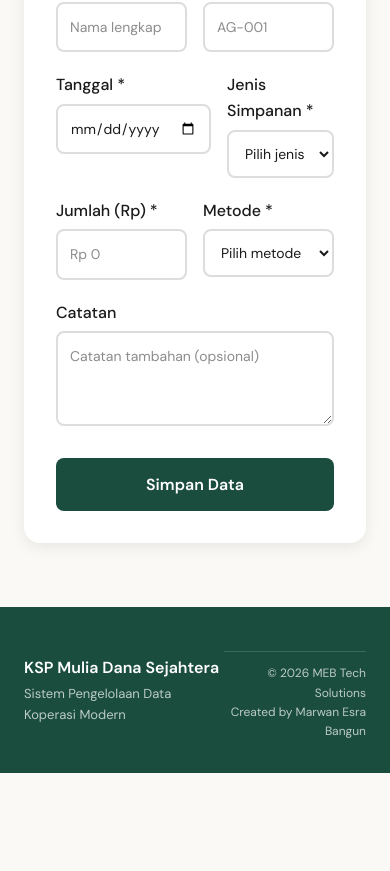
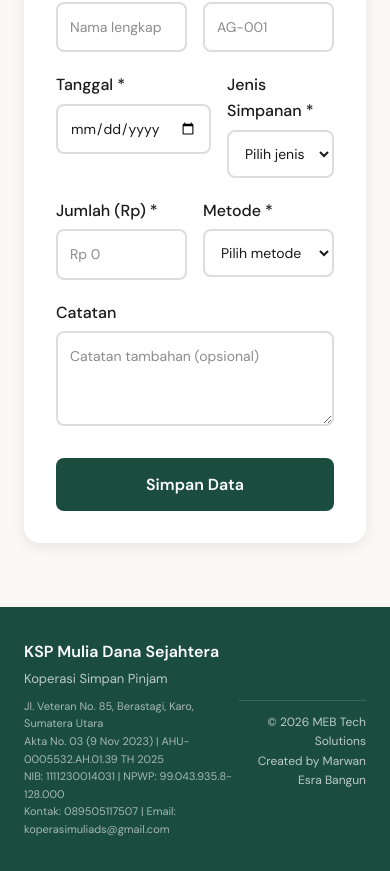
Before and after one commit to manangindu81-design/mds, a Next.js app: page /simpanan in a window 390 px wide. Shown: the part 624-1495 px from the top of the page. Before the commit the page ends 1397 px from the top, so only its background shows below. Built offline with nearby package versions, Linux system fonts and the light colour scheme; a web font is replaced by a local one.

Commit message:
style(ui): update ClientLayout footer with company and contact details
The footer now displays the cooperative name, address, registration numbers,
contact phone and email instead of the generic title, aligning with the new
branding guidelines.

```diff
--- a/src/app/components/ClientLayout.tsx
+++ b/src/app/components/ClientLayout.tsx
@@ -129,7 +129,13 @@ export default function ClientLayout({ children }: { children: React.ReactNode }
         }}>
           <div>
             <div style={{ fontWeight: 600, marginBottom: 4 }}>KSP Mulia Dana Sejahtera</div>
-            <div style={{ fontSize: 13, opacity: 0.7 }}>Sistem Pengelolaan Data Koperasi Modern</div>
+            <div style={{ fontSize: 13, opacity: 0.7 }}>Koperasi Simpan Pinjam</div>
+            <div style={{ fontSize: 11, marginTop: 8, opacity: 0.6, lineHeight: 1.6 }}>
+              Jl. Veteran No. 85, Berastagi, Karo, Sumatera Utara<br/>
+              Akta No. 03 (9 Nov 2023) | AHU-0005532.AH.01.39 TH 2025<br/>
+              NIB: 1111230014031 | NPWP: 99.043.935.8-128.000<br/>
+              Kontak: 089505117507 | Email: koperasimuliads@gmail.com
+            </div>
           </div>
           <div style={{ textAlign: "right", fontSize: 12, opacity: 0.7 }}>
             <div style={{ fontSize: 12, marginTop: 12, borderTop: "1px solid rgba(255,255,255,0.2)", paddingTop: 12 }}>
```
